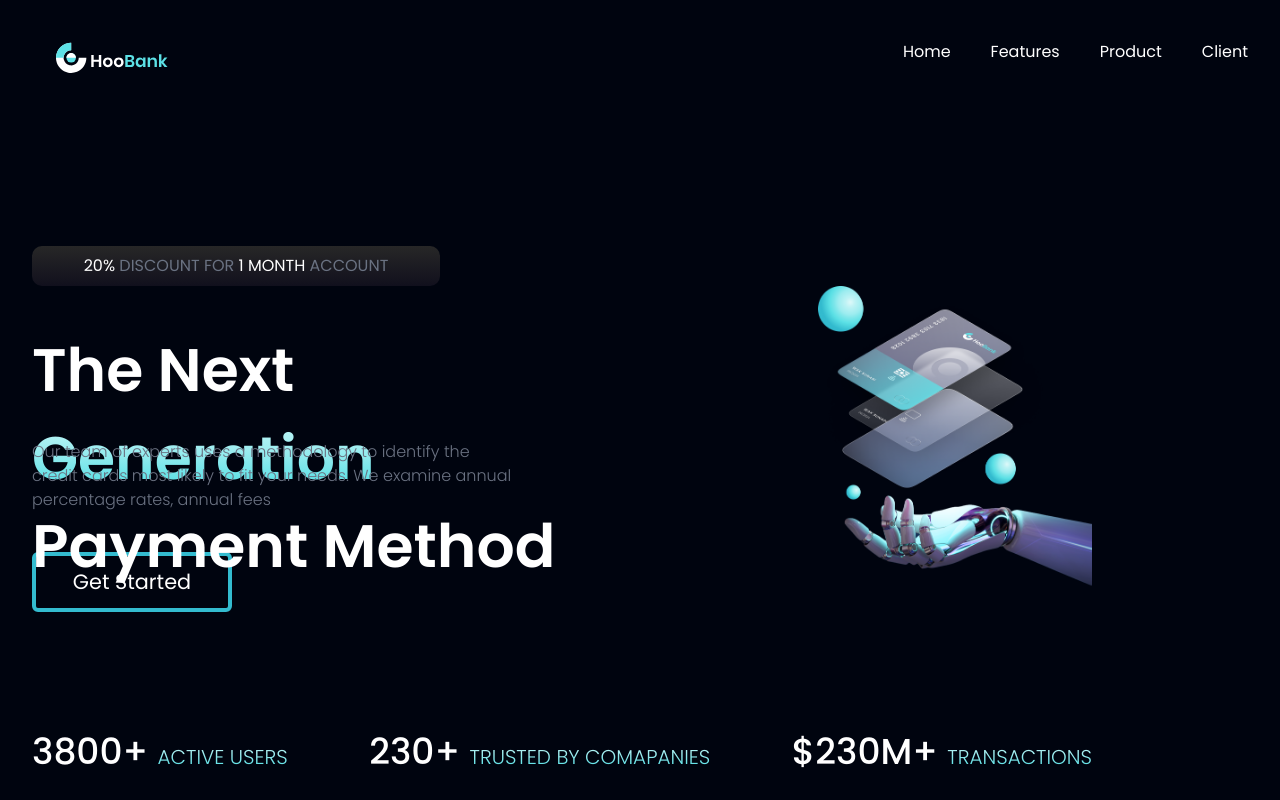
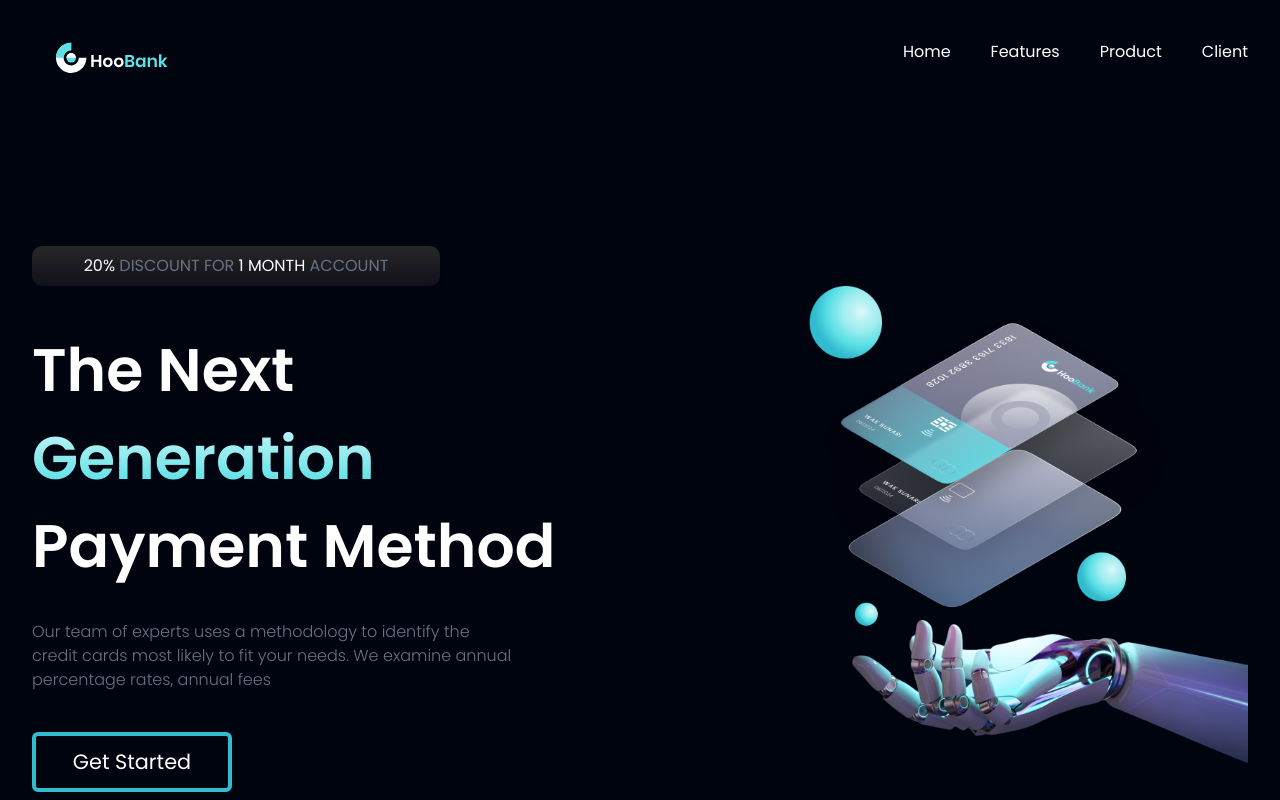
Before and after one commit to codedinpeace/Hoobank-project-1, a React (Vite) app: page / in a window 1280 px wide. Shown: the top 800 px of the page. Built offline with nearby package versions, Linux system fonts and the light colour scheme; a web font is replaced by a local one.

Commit message:
fixed bugs

```diff
--- a/src/Components/Hero.jsx
+++ b/src/Components/Hero.jsx
@@ -36,7 +36,7 @@ const Hero = () => {
   <img
     src={assets.robot}
     alt=""
-    className="w-full max-w-[300px] xl:w-[500px] lg:w-[300px] md:w-[500px] sm:w-[250px] xs:w-[200px]"
+    className="w-full max-md:w-[300px] xl:w-[500px] lg:w-[300px] md:w-[500px] sm:w-[250px] xs:w-[200px]"
   />
 </div>
           </div>
```
